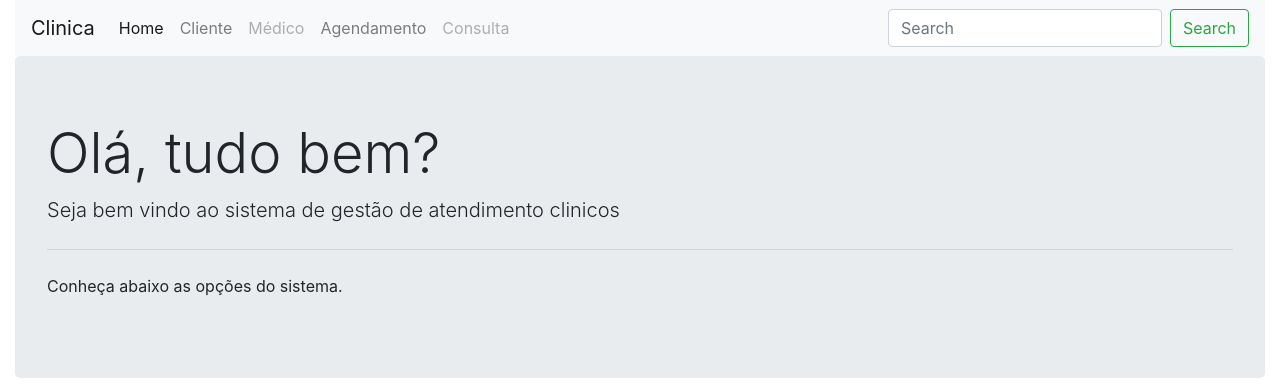
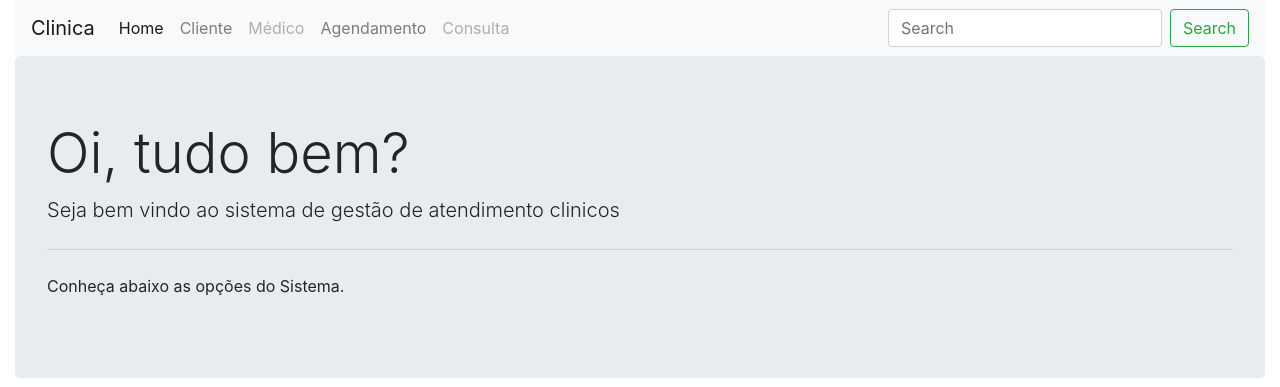
Before and after one commit to EnoqueMorais/clinica, a Django app: page /atendimento/ in a window 1280 px wide. Shown: the top 387 px of the page. Run offline with Django 3.2, Linux system fonts and the light colour scheme; some libraries are stand-ins or nearby versions.

Commit message:
Atualizei a mensagem inicial do home

```diff
--- a/atendimento/templates/home.html
+++ b/atendimento/templates/home.html
@@ -50,10 +50,10 @@
     <div class="row">
       <div class="col-12 col-md-12 col-lg-12">
         <div class="jumbotron">
-          <h1 class="display-4">Olá, tudo bem?</h1>
+          <h1 class="display-4">Oi, tudo bem?</h1>
           <p class="lead">Seja bem vindo ao sistema de gestão de atendimento clinicos</p>
           <hr class="my-4">
-          <p>Conheça abaixo as opções do sistema.</p>
+          <p>Conheça abaixo as opções do Sistema.</p>
         </div>
       </div>
     </div>
```
